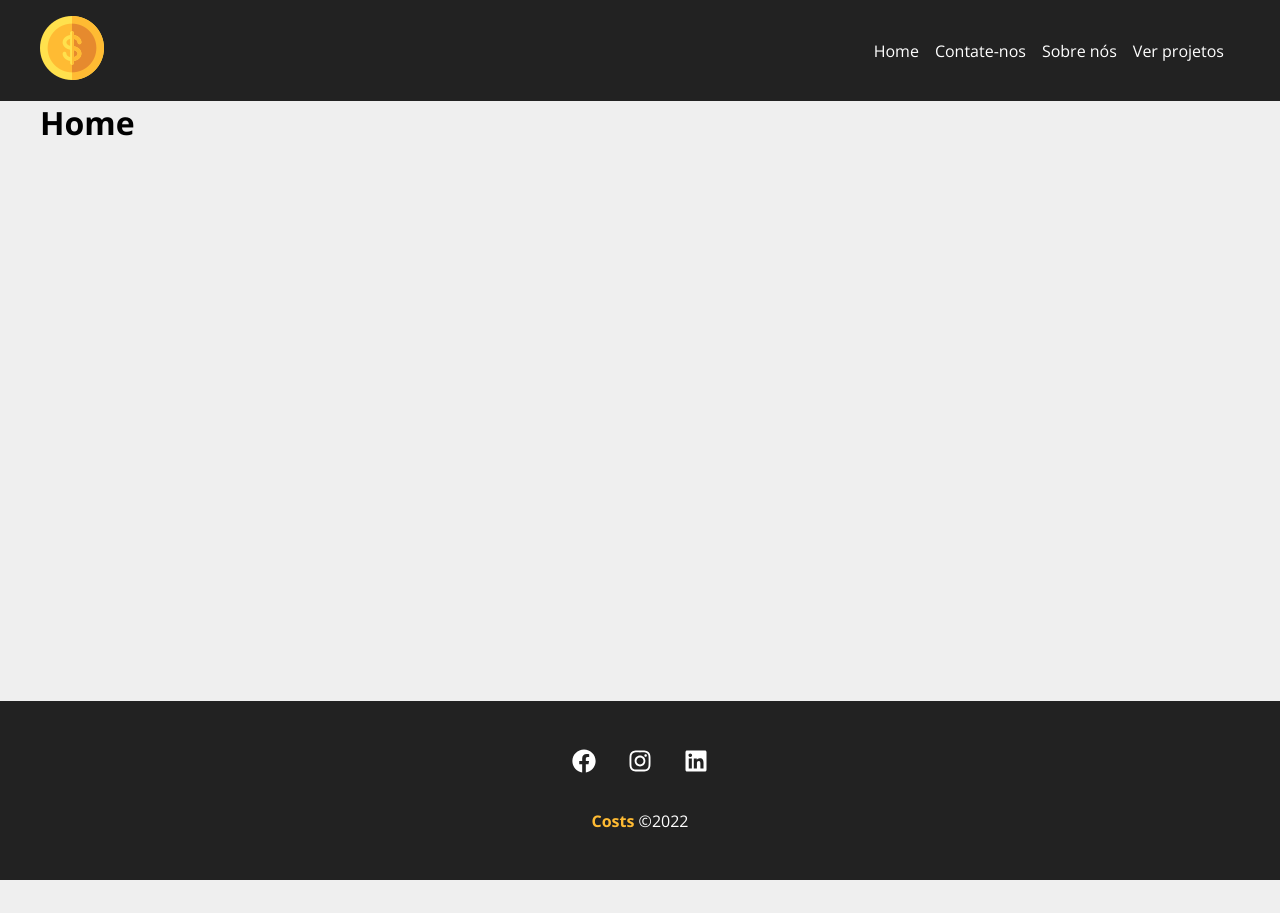
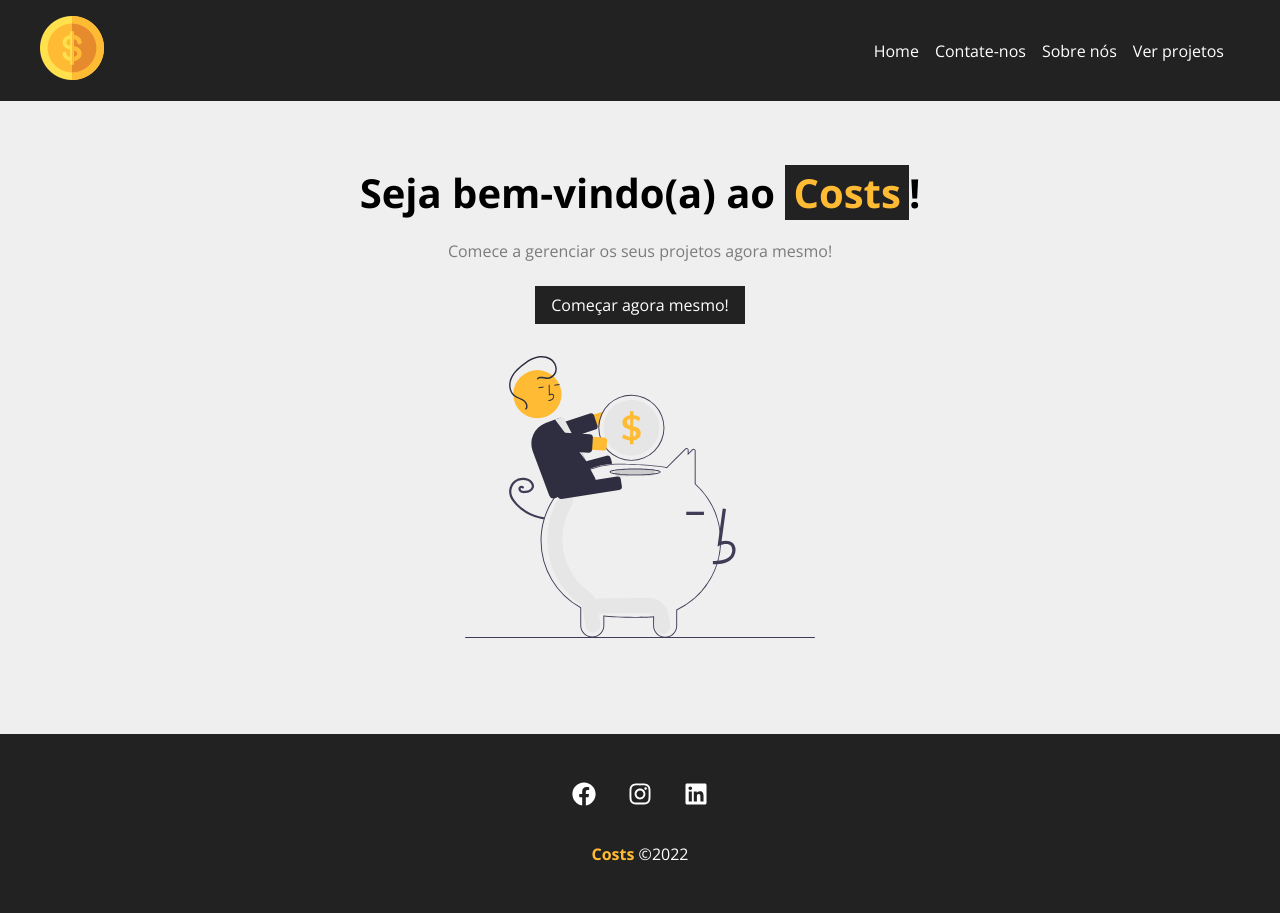
Before and after one commit to fabaohs/costs, a React (Create React App) app: page / in a window 1280 px wide. Before the commit the page ends 880 px from the top, so only its background shows below. Built offline with nearby package versions, Linux system fonts and the light colour scheme; the HTML template or start-up script is replaced by a standard one.

Commit message:
Added Home page, Project page and form component

```diff
--- /dev/null
+++ b/src/components/Project/ProjectForm.jsx
@@ -0,0 +1,15 @@
+export default function ProjectForm() {
+
+   return (
+      <form>
+         <div><input type="text" placeholder="Insira o nome do projeto" /></div>
+         <div><input type="number" placeholder="Insira o orçamento total do projeto" /></div>
+         <div>
+            <select name="category_id">
+               <option disabled>Selecione a categoria</option>
+            </select>
+         </div>
+      </form>
+   )
+
+}
--- /dev/null
+++ b/src/components/layout/LinkButton.jsx
@@ -0,0 +1,12 @@
+import { Link } from "react-router-dom";
+import styles from './LinkButton.module.css'
+
+export default function LinkButton({ to, text }) {
+
+   return (
+
+      <Link className={styles.btn} to={to}>{text}</Link>
+
+   )
+
+}
--- /dev/null
+++ b/src/components/layout/LinkButton.module.css
@@ -0,0 +1,11 @@
+.btn {
+   background-color: #222;
+   color: #fff;
+   padding: 0.5em 1em;
+   text-decoration: none;
+   transition: 0.5s;
+ }
+
+ .btn:hover {
+   color: #ffbb33;
+ }
--- a/src/components/pages/Home.jsx
+++ b/src/components/pages/Home.jsx
@@ -1,7 +1,16 @@
+import styles from './Home.module.css'
+import saving from '../../img/savings.svg'
+import LinkButton from '../layout/LinkButton'
+
 export default function Home() {
 
    return (
-      <h1>Home</h1>
+      <section className={styles.home_container}>
+         <h1>Seja bem-vindo(a) ao <span>Costs</span>!</h1>
+         <p>Comece a gerenciar os seus projetos agora mesmo!</p>
+         <LinkButton to="/newproject" text="Começar agora mesmo!" />
+         <img src={saving} alt="Costs"></img>
+      </section >
    )
 
 }
--- /dev/null
+++ b/src/components/pages/Home.module.css
@@ -0,0 +1,29 @@
+.home_container {
+   width: 100%;
+   display: flex;
+   flex-direction: column;
+   align-items: center;
+   justify-content: center;
+   padding: 4em;
+ }
+
+ .home_container h1 {
+   font-size: 2.5em;
+   margin-bottom: 0.5em;
+ }
+
+ .home_container h1 span {
+   color: #ffbb33;
+   padding: 0 0.2em;
+   background-color: #222;
+ }
+
+ .home_container p {
+   margin-bottom: 1.5em;
+   color: #7b7b7b;
+ }
+
+ .home_container img {
+   width: 350px;
+   margin: 2em 0;
+ }
--- a/src/components/pages/NewProject.jsx
+++ b/src/components/pages/NewProject.jsx
@@ -1,7 +1,14 @@
+import ProjectForm from '../Project/ProjectForm'
+import styles from './NewProject.module.css'
+
 export default function NewProject() {
 
    return (
-      <h1>NewProject</h1>
+      <div className={styles.newproject_container}>
+         <h1>Criar projeto</h1>
+         <p>Crie um projeto para depois adicionar os serviços</p>
+         <ProjectForm />
+      </div>
    )
 
 }
--- /dev/null
+++ b/src/components/pages/NewProject.module.css
@@ -0,0 +1,13 @@
+.newproject_container {
+   width: 450px;
+   margin: 0 auto;
+   padding: 3em;
+ }
+
+ .newproject_container h1 {
+   margin-bottom: 0.5em;
+ }
+
+ .newproject_container p {
+   color: #7b7b7b;
+ }
```
